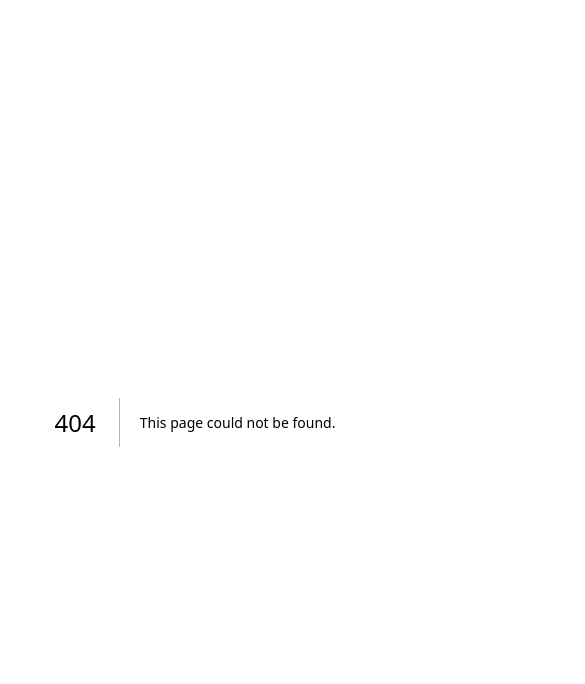
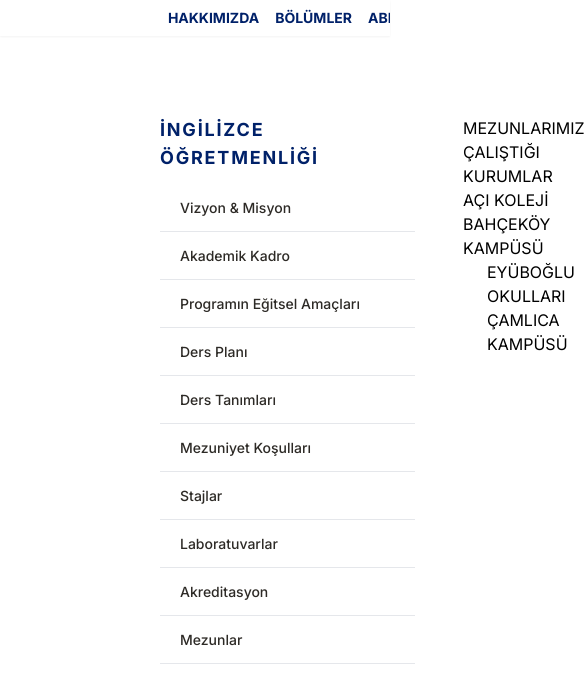
Before and after one commit to kadersarikaya/mef-freelance, a Next.js app: page /egitim in a window 390 px wide. Before the commit this address had no page. Shown: the top 684 px of the page, 585 px wide, since content can reach past the window. Built offline with nearby package versions, Linux system fonts and the light colour scheme.

Commit message:
home responsive

```diff
--- a/app/(components)/About.tsx
+++ b/app/(components)/About.tsx
@@ -5,19 +5,19 @@ import Yonetim from "../../assets/yönetim.svg"
 
 const About = () => {
   return (
-      <section className="text-[#2D2A26] flex flex-col px-24 py-20">
-          <h1 className="text-4xl font-semibold pb-10">Mühendislik Fakültesi Hakkında</h1>
-        <div className="grid grid-cols-3 gap-6">
-            <div className="flex flex-col space-y-10">
-                  <div className="flex flex-col space-y-4 border p-6 ">
-                    <h2 className="text-2xl font-medium">Neden Mühendislik Fakültesi</h2>
+      <section className="text-[#2D2A26] flex flex-col md:px-24 px-8 py-14 md:py-20">
+          <h1 className="text-2xl md:text-4xl font-semibold pb-6 md:pb-10">Mühendislik Fakültesi Hakkında</h1>
+        <div className="grid grid-cols-1 lg:grid-cols-3 gap-6">
+            <div className="flex flex-col lg:flex-col space-y-6 md:space-y-10">
+                <div className="flex flex-col space-y-4 border p-6 ">
+                    <h2 className="text-xl md:text-2xl font-medium">Neden Mühendislik Fakültesi</h2>
                       <p className="text-sm font-medium">Lorem ipsum dolor sit amet, consectetur adipiscing elit. Etiam placerat magna sit amet erat varius hendrerit.Lorem ipsum dolor sit amet, consectetur adipiscing elit. Etiam placerat magna sit amet erat varius hendrerit.Lorem ipsum dolor sit amet, consectetur adipiscing elit. Etiam placerat magna sit amet erat varius hendrerit.</p>
                     <div>
                         <button className="bg-[#F5333F] text-sm text-white py-2 px-4">Daha Fazla</button>
                     </div>
                 </div>
                 <div className="flex flex-col space-y-4 border p-6">
-                      <h2 className="text-2xl font-medium">Akreditasyon</h2>
+                      <h2 className="text-xl md:text-2xl font-medium">Akreditasyon</h2>
                       <p className="text-sm font-medium">Lorem ipsum dolor sit amet, consectetur adipiscing elit. Etiam placerat magna sit amet erat varius hendrerit.Lorem ipsum dolor sit amet, consectetur adipiscing elit. Etiam placerat magna sit amet erat varius hendrerit.Lorem ipsum dolor sit amet, consectetur adipiscing elit. Etiam placerat magna sit amet erat varius hendrerit.</p>
                     <div>
                         <button className="bg-[#F5333F] text-sm text-white py-2 px-4">Daha Fazla</button>
@@ -31,7 +31,7 @@ const About = () => {
                 src={Dekan} alt="dekan"
                 className="object-cover w-full h-full rounded-lg"/>
                     <div className="absolute text-white p-6 left-0 right-0 bottom-0 flex flex-col space-y-1.5">
-                        <h1 className="text-2xl font-bold">Dekanın Mesajı</h1>
+                        <h1 className="text-xl md:text-2xl font-bold">Dekanın Mesajı</h1>
                         <p className="text-sm text-[#B5B5B2] font-medium">Lorem ipsum dolor sit amet, consectetur adipiscing elit. Etiam placerat magna sit amet erat varius hendrerit. </p>
                         <div className="pt-2">
                         <button className="bg-[#F5333F] text-sm py-2 px-4">Daha Fazla</button>
@@ -45,7 +45,7 @@ const About = () => {
                     src={Yonetim} alt="dekan"
                     className="object-cover w-full h-full rounded-lg" />
                 <div className="absolute text-white p-6 left-0 right-0 bottom-0 flex flex-col space-y-1.5">
-                    <h1 className="text-2xl font-bold">Fakülte Yönetimi</h1>
+                    <h1 className="text-xl md:text-2xl font-bold">Fakülte Yönetimi</h1>
                     <p className="text-sm text-[#B5B5B2] font-medium">Lorem ipsum dolor sit amet, consectetur adipiscing elit. Etiam placerat magna sit amet erat varius hendrerit. </p>
                     <div className="pt-2">
                         <button className="bg-[#F5333F] text-sm py-2 px-4">Daha Fazla</button>
--- a/app/(components)/AccordionInsaat.tsx
+++ b/app/(components)/Accordion.tsx
@@ -1,6 +1,6 @@
 import React from "react";
 
-const AccordionInsaat = () => {
+const Accordion = () => {
   return (
     <div >
       <h1 className="text-lg w-[176px] text-[#002169] font-bold tracking-widest">İNŞAAT MÜHENDİSLİĞİ</h1>
@@ -154,4 +154,4 @@ const AccordionInsaat = () => {
   );
 };
 
-export default AccordionInsaat;
+export default Accordion;
--- a/app/(components)/Navbar.tsx
+++ b/app/(components)/Navbar.tsx
@@ -1,28 +1,60 @@
 "use client"
 import Link from "next/link";
-import React from "react";
-import { useRouter } from "next/navigation";
+import React, {useRef} from "react";
 
-function Navbar() {
+interface Props {
+  bolum?: string;
+  color?: string;
+}
+
+const Navbar: React.FC<Props> = ({ bolum, color }) => {
+  const navRef = useRef<HTMLDivElement>(null);
+
   return (
-    <nav className="bg-white shadow-sm sticky top-0 w-full z-50 ">
-      <div className="">
-        <ul className="flex justify-start">
+    <nav className="bg-white shadow-sm sticky top-0 w-full z-50">
+      <div className="flex overflow-x-auto overflow-y-hidden" ref={navRef}>
+        <ul className="flex whitespace-nowrap">
           <li>
-            <Link href={"/muhendislik"} >
-              <button className="py-4 pr-4 pl-12 bg-[#FF8E6C] text-white text-base duration-200 font-bold">MÜHENDİSLİK FAKÜLTESİ</button>
+            <Link href={"/muhendislik"}>
+              <button
+                className={`py-2 md:py-4 pr-2 md:pr-4 pl-6 md:pl-12 bg-${color} text-white text-sm md:text-base duration-200 font-bold`}
+              >
+                {bolum}
+              </button>
             </Link>
           </li>
-          <li><button className="bg-white px-4 py-4 text-center hover:text-[#F5333F] text-base duration-200 font-bold text-[#002169]">HAKKIMIZDA</button></li>
+          <li>
+            <button className="bg-white px-2 md:px-4 py-2 md:py-4 text-center hover:text-[#F5333F] text-sm md:text-base duration-200 font-bold text-[#002169]">
+              HAKKIMIZDA
+            </button>
+          </li>
           <li>
             <Link href={"/bolumler"}>
-              <button className="bg-white px-4 py-4 text-center hover:text-[#F5333F] text-base duration-200 font-bold text-[#002169]">BÖLÜMLER</button>
+              <button className="bg-white px-2 md:px-4 py-2 md:py-4 text-center hover:text-[#F5333F] text-sm md:text-base duration-200 font-bold text-[#002169]">
+                BÖLÜMLER
+              </button>
             </Link>
           </li>
-          <li><button className="bg-white px-4 py-4 text-center hover:text-[#F5333F] text-base duration-200 font-bold text-[#002169]">ABET</button></li>
-          <li><button className="bg-white px-4 py-4 text-center hover:text-[#F5333F] text-base duration-200 font-bold text-[#002169]">SENIOR PROJECT DESIGN</button></li>
-          <li><button className="bg-white px-4 py-4 text-center hover:text-[#F5333F] text-base duration-200 font-bold text-[#002169]">LABORATUVARLAR</button></li>
-          <li><button className="bg-white px-4 py-4 text-center hover:text-[#F5333F] text-base duration-200 font-bold text-[#002169]">LİSANSÜSTÜ EĞİTİM</button></li>
+          <li>
+            <button className="bg-white px-2 md:px-4 py-2 md:py-4 text-center hover:text-[#F5333F] text-sm md:text-base duration-200 font-bold text-[#002169]">
+              ABET
+            </button>
+          </li>
+          <li>
+            <button className="bg-white px-2 md:px-4 py-2 md:py-4 text-center hover:text-[#F5333F] text-sm md:text-base duration-200 font-bold text-[#002169]">
+              SENIOR PROJECT DESIGN
+            </button>
+          </li>
+          <li>
+            <button className="bg-white px-2 md:px-4 py-2 md:py-4 text-center hover:text-[#F5333F] text-sm md:text-base duration-200 font-bold text-[#002169]">
+              LABORATUVARLAR
+            </button>
+          </li>
+          <li>
+            <button className="bg-white px-2 md:px-4 py-2 md:py-4 text-center hover:text-[#F5333F] text-sm md:text-base duration-200 font-bold text-[#002169]">
+              LİSANSÜSTÜ EĞİTİM
+            </button>
+          </li>
         </ul>
       </div>
     </nav>
--- a/app/(components)/Slider.tsx
+++ b/app/(components)/Slider.tsx
@@ -5,7 +5,6 @@ import Hero1 from "../../assets/Hero (1).svg"
 
 import Image from "next/image";
 import { BsChevronCompactLeft, BsChevronCompactRight } from 'react-icons/bs';
-import { RxDotFilled } from 'react-icons/rx';
 
 const Slider = () => {
     const [currentIndex, setCurrentIndex] = useState(0);
@@ -28,25 +27,24 @@ const Slider = () => {
                 <Image
                     alt="Hero Image"
                     src={slides[currentIndex]}
-                    className='w-full h-full bg-center bg-cover duration-200'
+                    className='max-w-full h-auto bg-center bg-cover duration-200'
                 />
-                <div className='absolute flex flex-col space-y-3 items-start text-white bottom-0 left-0 right-0 text-start px-24 py-[15%]'>
+                <div className='absolute flex flex-col space-y-1 md:space-y-3 items-start text-white bottom-0 left-0 right-0 text-start md:px-24 px-8 justify-center py-6 sm:py-14 md:py-20 lg:py- 2xl:py-60'>
                     <div className="bg-[#FF8E6C] px-1 py-1.5 inline-block text-center rounded text-xs font-medium">
                         # Hashtag
                     </div>
-                    <h2 className="font-semibold text-2xl">FAKÜLTELER</h2>
-                    <h1 className="font-semibold text-6xl" >Mühendislik Fakültesi</h1>
-                    <p className='text-base w-[75%]
-                    '>Geleceğin toplum yararına şekillendirilmesinde, mühendislik alanında verdiği eğitim-öğretim ve temel/uygulamalı araştırma çalışmalarıyla uluslararası bir odak olmak.</p>
+                    <h2 className="font-semibold text-xl lg:text-2xl ">FAKÜLTELER</h2>
+                    <h1 className="font-semibold text-3xl lg:text-6xl " >Mühendislik Fakültesi</h1>
+                    <p className='text-sm md:text-base w-full md:w-[75%]'>Geleceğin toplum yararına şekillendirilmesinde, mühendislik alanında verdiği eğitim-öğretim ve temel/uygulamalı araştırma çalışmalarıyla uluslararası bir odak olmak.</p>
                 </div>
             </div>
             {/* Left Arrow */}
-            <div className='hidden group-hover:block absolute top-[50%] -translate-x-0 translate-y-[-50%] left-5 text-2xl rounded-full p-2 bg-black/20 text-white cursor-pointer'>
-                <BsChevronCompactLeft onClick={prevSlide} size={30} />
+            <div className='hidden group-hover:block absolute top-[50%] -translate-x-0 translate-y-[-50%] left-1 md:left-2 text-xl md:text-2xl rounded-full p-1 md:p-2 bg-black/20 text-white cursor-pointer'>
+                <BsChevronCompactLeft onClick={prevSlide} size={25} />
             </div>
             {/* Right Arrow */}
-            <div className='hidden group-hover:block absolute top-[50%] -translate-x-0 translate-y-[-50%] right-5 text-2xl rounded-full p-2 bg-black/20 text-white cursor-pointer'>
-                <BsChevronCompactRight onClick={nextSlide} size={30} />
+            <div className='hidden group-hover:block absolute top-[50%] right-1 md:right-2 -translate-x-0 translate-y-[-50%] text-xl md:text-2xl rounded-full p-1 md:p-2 bg-black/20 text-white cursor-pointer'>
+                <BsChevronCompactRight onClick={nextSlide} size={25} />
             </div>
         </div>
     );
--- a/app/(components)/Team.tsx
+++ b/app/(components)/Team.tsx
@@ -58,7 +58,7 @@ const Team = () => {
     <div className="">
       <div className="grid grid-cols-2 md:grid-cols-3 gap-x-40 gap-y-20">
         {team.map((item, index) => (
-          <div className="flex flex-col mx-auto">
+          <div key={index} className="flex flex-col mx-auto">
             <div className="bg-[#F5333F] bg-opacity-50 p-1 rounded-full w-56 h-56">
               <a className='block bg-white p-1 rounded-full' >
                 <Image
--- a/app/bolumler/page.tsx
+++ b/app/bolumler/page.tsx
@@ -1,18 +1,18 @@
 import React from "react";
 import Navbar from "../(components)/Navbar";
-import Accordion from "../(components)/AccordionInsaat";
+import Accordion from "../(components)/Accordion";
 import Team from "../(components)/Team";
 
 const Bolumler = () => {
   return (
     <>
-    <Navbar />
-    <div className="px-40 py-20" >
-      <div className="flex space-x-24">
-        <Accordion/>
-        <Team/>
+      <Navbar color={"[#F5333F]"} bolum={"MÜHENDİSLİK FAKÜLTESİ"} />
+      <div className="px-40 py-20" >
+        <div className="flex space-x-24">
+          <Accordion />
+          <Team />
+        </div>
       </div>
-    </div>
     </>
   )
 };
--- /dev/null
+++ b/app/egitim/page.tsx
@@ -0,0 +1,173 @@
+import React from "react";
+import Navbar from "../(components)/Navbar";
+
+const page = () => {
+  return(
+    <>
+      <Navbar color={"blue-500"} bolum={"EĞİTİM FAKÜLTESİ"} />
+      <div className="px-40 py-20">
+        <div className="flex space-x-12">
+          <div>
+            <h1 className="text-lg w-[176px] text-[#002169] font-bold tracking-widest">İNGİLİZCE
+              ÖĞRETMENLİĞİ</h1>
+            <div className="relative w-[255px] overflow-hidden pt-3">
+              <input type="checkbox"
+                className="peer absolute top-0 inset-x-0 w-full h-12 opacity-0 z-10 cursor-pointer"
+              />
+              <div className="peer-checked:bg-[#002169] h-12 text-[#2D2A26] peer-checked:text-white border-b px-5 py-3 w-full pl-5 flex items-center">
+                <h1 className="font-medium  text-sm ">
+                  Vizyon & Misyon
+                </h1>
+              </div>
+            </div>
+            <div className="relative w-[255px] overflow-hidden">
+              <input type="checkbox"
+                className="peer absolute top-0 inset-x-0 w-full h-12 opacity-0 z-10 cursor-pointer"
+              />
+              <div className="peer-checked:bg-[#002169] h-12 text-[#2D2A26] peer-checked:text-white border-b px-5 py-3 w-full pl-5 flex items-center">
+                <h1 className="font-medium  text-sm ">
+                  Akademik Kadro
+                </h1>
+              </div>
+            </div>
+            <div className="relative w-[255px] overflow-hidden ">
+              <input type="checkbox"
+                className="peer absolute top-0 inset-x-0 w-full h-12 opacity-0 z-10 cursor-pointer"
+              />
+              <div className="peer-checked:bg-[#002169] h-12 text-[#2D2A26] peer-checked:text-white border-b px-5 py-3 w-full pl-5 flex items-center">
+                <h1 className="font-medium  text-sm ">
+                  Programın Eğitsel Amaçları
+                </h1>
+              </div>
+            </div>
+            <div className="relative w-[255px] overflow-hidden ">
+              <input type="checkbox"
+                className="peer absolute top-0 inset-x-0 w-full h-12 opacity-0 z-10 cursor-pointer"
+              />
+              <div className="peer-checked:bg-[#002169] h-12 text-[#2D2A26] peer-checked:text-white border-b px-5 py-3 w-full pl-5 flex items-center">
+                <h1 className="font-medium  text-sm ">
+                  Ders Planı
+                </h1>
+              </div>
+            </div>
+            <div className="relative w-[255px] overflow-hidden ">
+              <input type="checkbox"
+                className="peer absolute top-0 inset-x-0 w-full h-12 opacity-0 z-10 cursor-pointer"
+              />
+              <div className="peer-checked:bg-[#002169] h-12 text-[#2D2A26] peer-checked:text-white border-b px-5 py-3 w-full pl-5 flex items-center">
+                <h1 className="font-medium  text-sm ">
+                  Ders Tanımları
+                </h1>
+              </div>
+            </div>
+            <div className="relative w-[255px] overflow-hidden ">
+              <input type="checkbox"
+                className="peer absolute top-0 inset-x-0 w-full h-12 opacity-0 z-10 cursor-pointer"
+              />
+              <div className="peer-checked:bg-[#002169] h-12 text-[#2D2A26] peer-checked:text-white border-b px-5 py-3 w-full pl-5 flex items-center">
+                <h1 className="font-medium  text-sm ">
+                  Mezuniyet Koşulları
+                </h1>
+              </div>
+            </div>
+            <div className="relative w-[255px] overflow-hidden ">
+              <input type="checkbox"
+                className="peer absolute top-0 inset-x-0 w-full h-12 opacity-0 z-10 cursor-pointer"
+              />
+              <div className="peer-checked:bg-[#002169] h-12 text-[#2D2A26] peer-checked:text-white border-b px-5 py-3 w-full pl-5 flex items-center">
+                <h1 className="font-medium  text-sm ">
+                  Stajlar
+                </h1>
+              </div>
+            </div>
+            <div className="relative w-[255px] overflow-hidden ">
+              <input type="checkbox"
+                className="peer absolute top-0 inset-x-0 w-full h-12 opacity-0 z-10 cursor-pointer"
+              />
+              <div className="peer-checked:bg-[#002169] h-12 text-[#2D2A26] peer-checked:text-white border-b px-5 py-3 w-full pl-5 flex items-center">
+                <h1 className="font-medium  text-sm ">
+                  Laboratuvarlar
+                </h1>
+              </div>
+            </div>
+            <div className="relative w-[255px] overflow-hidden ">
+              <input type="checkbox"
+                className="peer absolute top-0 inset-x-0 w-full h-12 opacity-0 z-10 cursor-pointer"
+              />
+              <div className="peer-checked:bg-[#002169] h-12 text-[#2D2A26] peer-checked:text-white border-b px-5 py-3 w-full pl-5 flex items-center">
+                <h1 className="font-medium  text-sm ">
+                  Akreditasyon
+                </h1>
+              </div>
+            </div>
+            <div className="relative w-[255px] overflow-hidden ">
+              <input type="checkbox"
+                className="peer absolute top-0 inset-x-0 w-full h-12 opacity-0 z-10 cursor-pointer"
+              />
+              <div className="peer-checked:bg-[#002169] h-12 text-[#2D2A26] peer-checked:text-white border-b px-5 py-3 w-full pl-5 flex items-center">
+                <h1 className="font-medium  text-sm ">
+                  Mezunlar
+                </h1>
+              </div>
+            </div>
+          </div>
+          <div className="">
+            <h1>MEZUNLARIMIZIN ÇALIŞTIĞI KURUMLAR</h1>
+            <div className="flex flex-wrap space-x-6 justify-between">
+              <ul>
+                <li>AÇI KOLEJİ BAHÇEKÖY KAMPÜSÜ</li>
+                <li></li>
+                <li></li>
+                <li></li>
+                <li></li>
+                <li></li>
+                <li></li>
+                <li></li>
+                <li></li>
+                <li></li>
+                <li></li>
+                <li></li>
+                <li></li>
+                <li></li>
+                <li></li>
+                <li></li>
+                <li></li>
+                <li></li>
+                <li></li>
+                <li></li>
+                <li></li>
+                <li></li>
+              </ul>
+              <ul>
+                <li>EYÜBOĞLU OKULLARI ÇAMLICA KAMPÜSÜ</li>
+                <li></li>
+                <li></li>
+                <li></li>
+                <li></li>
+                <li></li>
+                <li></li>
+                <li></li>
+                <li></li>
+                <li></li>
+                <li></li>
+                <li></li>
+                <li></li>
+                <li></li>
+                <li></li>
+                <li></li>
+                <li></li>
+                <li></li>
+                <li></li>
+                <li></li>
+                <li></li>
+                <li></li>
+              </ul>
+            </div>
+          </div>
+        </div>
+      </div>
+    </>
+  );
+};
+
+export default page;
--- a/app/muhendislik/page.tsx
+++ b/app/muhendislik/page.tsx
@@ -4,9 +4,10 @@ import Slider from "../(components)/Slider";
 import About from "../(components)/About";
 import Bolumler from "../(components)/Bolumler";
 
+
 const page = () => {
   return <div>
-    <Navbar />
+    <Navbar color={"[#F5333F]"} bolum={"MUHENDİSLİK FAKÜLTESİ"} />
     <Slider />
     <About />
     <Bolumler />
--- a/app/page.tsx
+++ b/app/page.tsx
@@ -5,7 +5,7 @@ import Slider from "./(components)/Slider";
 export default function Home() {
   return (
     <main className="">
-      <Navbar />
+      <Navbar color={"[#F5333F]"} bolum={"MUHENDİSLİK FAKÜLTESİ"} />
       ana sayfa
     </main>
   )
```
Also changed, not shown: app/(components)/Bolumler.tsx (+30 -30 lines).
